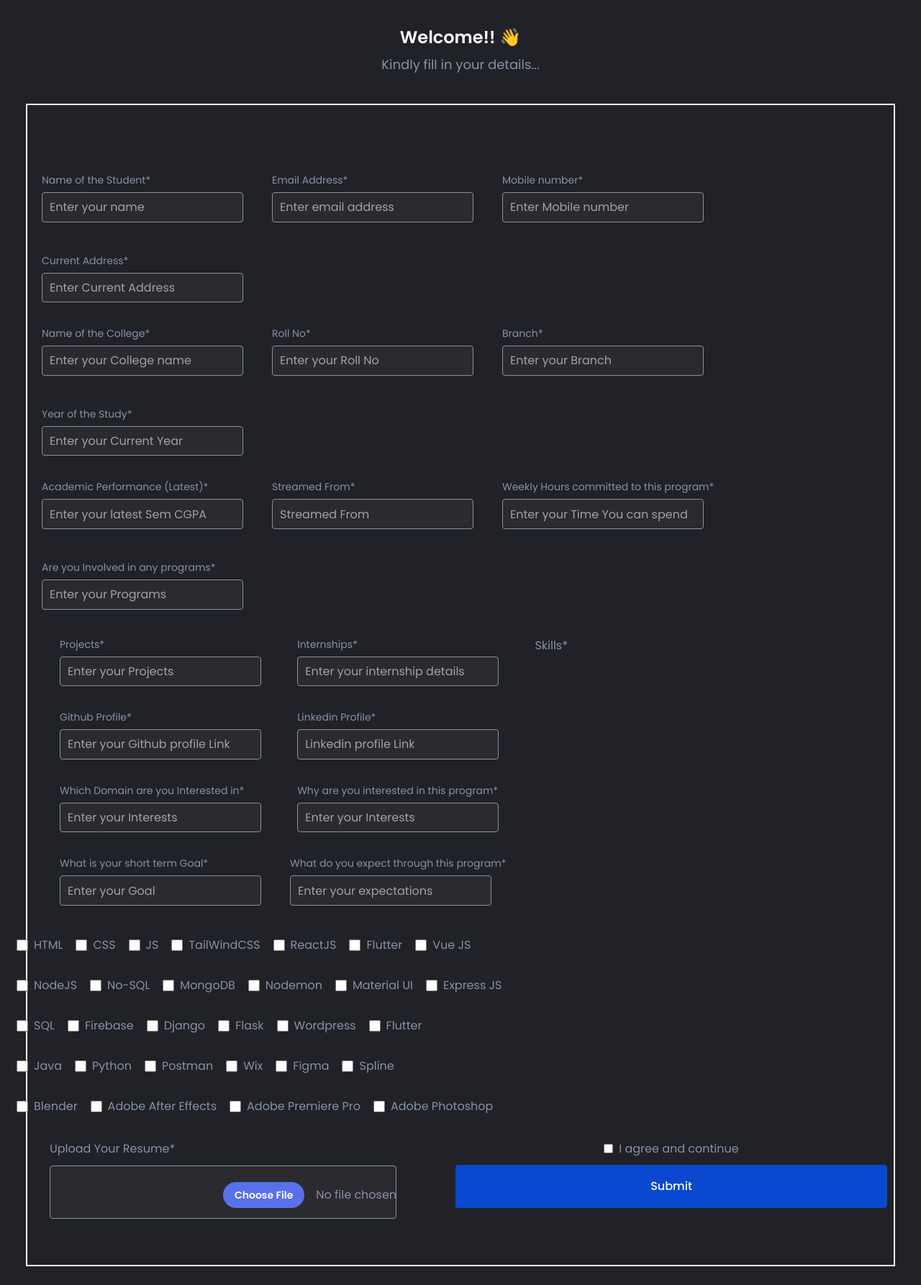
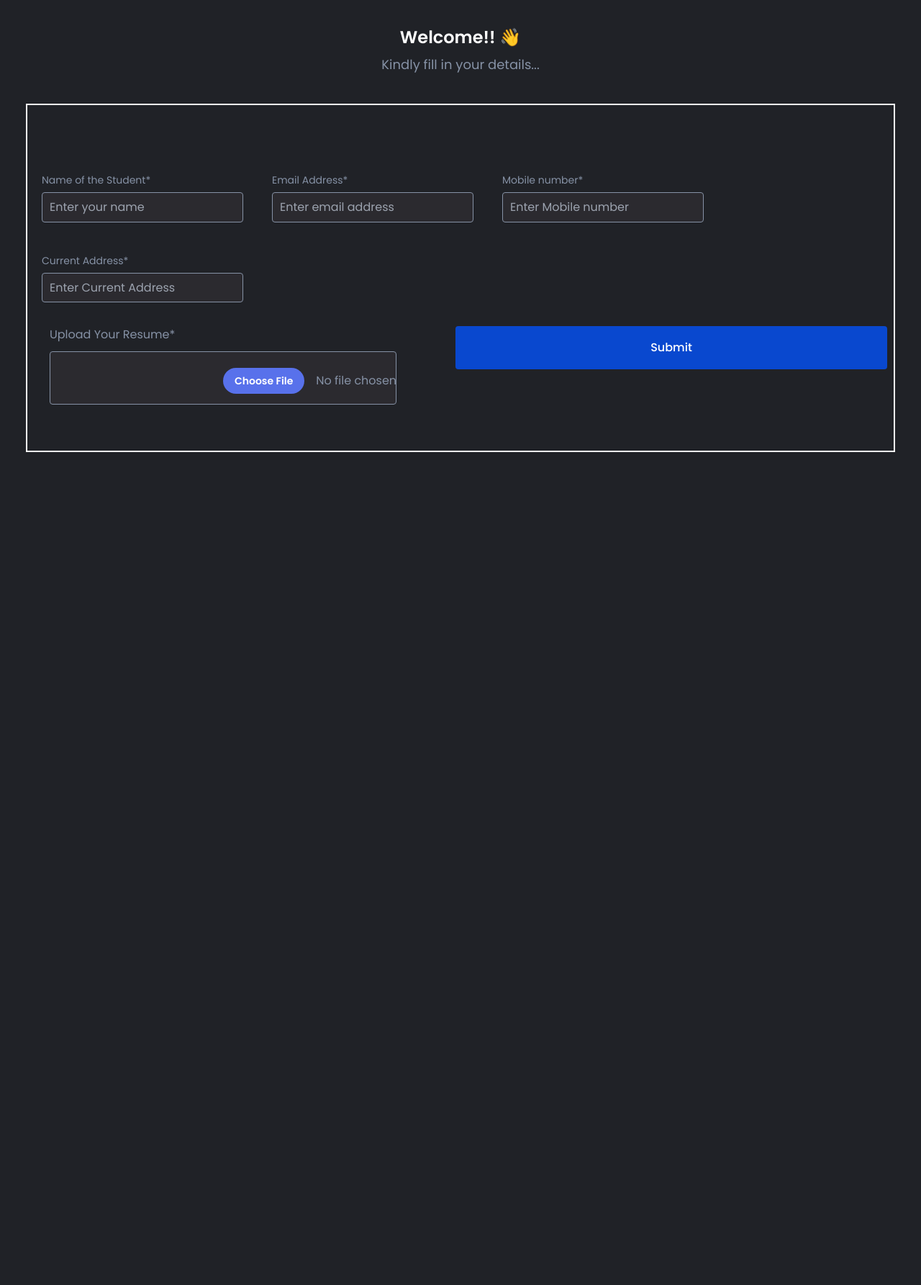
Before and after one commit to sisi-tarak/BackendFormUsingMERN, a React (Vite) app: page /register in a window 1280 px wide. Shown: the whole page at 72% size. After the commit the page ends 800 px from the top, so only its background shows below. Built offline with nearby package versions, Linux system fonts and the light colour scheme.

Commit message:
take few fields first, then created usestates and axios submit handel function to the form

```diff
--- a/src/Components/Signup/Signup.jsx
+++ b/src/Components/Signup/Signup.jsx
@@ -1,7 +1,23 @@
-import React from "react";
+import React, { useState } from "react";
 import "../Signup/Signup.css";
+import axios from "axios";
 
 const Signup = () => {
+  const [name, setName] = useState();
+  const [email, setEmail] = useState();
+  const [mobileno, setMobileno] = useState();
+  const [address, setAddress] = useState();
+  const [resume, setResume] = useState();
+
+  const handleSubmit = (e) => {
+    e.preventDefault();
+
+    axios
+      .post("", { name, email, mobileno, address, resume })
+      .then((result) => console.log(result))
+      .catch((err) => console.log(err));
+  };
+
   return (
     <div className="min-h-screen bg-[#202227] text-[#8692a6] font-poppins p-4">
       <div className="title">
@@ -10,6 +26,7 @@ const Signup = () => {
       </div>
 
       <div className="bango">
+        <form action="" onSubmit={handleSubmit}>
           <div className="modex">
             <div className="row1">
               <div className="cl1">
@@ -19,6 +36,7 @@ const Signup = () => {
                   required
                   placeholder="Enter your name"
                   id="inputs"
+                  onChange={(e) => setName(e.target.value)}
                 />
               </div>
 
@@ -29,6 +47,7 @@ const Signup = () => {
                   required
                   placeholder="Enter email address"
                   id="inputs"
+                  onChange={(e) => setEmail(e.target.value)}
                 />
               </div>
 
@@ -39,6 +58,7 @@ const Signup = () => {
                   required
                   placeholder="Enter Mobile number"
                   id="inputs"
+                  onChange={(e) => setMobileno(e.target.value)}
                 />
               </div>
 
@@ -49,11 +69,12 @@ const Signup = () => {
                   required
                   placeholder="Enter Current Address"
                   id="inputs"
+                  onChange={(e) => setAddress(e.target.value)}
                 />
               </div>
             </div>
 
-          <div className="row1">
+            {/* <div className="row1">
             <div className="cl1">
               <label htmlFor="College">Name of the College*</label>
               <input
@@ -272,7 +293,7 @@ const Signup = () => {
                   </label>
                 </div>
 
-                {/* Backend Skills */}
+
                 <div className="sk1">
                   <label htmlFor="NodeJS">
                     <input type="checkbox" name="NodeJS" value="NodeJS" />
@@ -386,28 +407,34 @@ const Signup = () => {
                 </div>
               </div>
             </div>
-          </div>
+          </div> */}
 
             <div className="mt-[30px] flex flex-row ml-[22px] gap-8 justify-center">
               <div className="flex flex-col gap-2 ">
                 <label htmlFor="fileip">Upload Your Resume*</label>
-              <input type="file" required id="fileip" />
+                <input
+                  type="file"
+                  required
+                  id="fileip"
+                  onChange={(e) => setResume(e.target.value)}
+                />
               </div>
 
               <div className="ml-[50px] flex flex-col items-center gap-[10px]">
-              <label
+                {/* <label
                   htmlFor="Agree"
                   className="flex items-center gap-2 cursor-pointer"
                 >
-                <input type="checkbox" name="Agree" value="Agree" />I agree and
-                continue
-              </label>
+                  <input type="checkbox" name="Agree" value="Agree" />I agree
+                  and continue
+                </label> */}
                 <button className="bg-[#0948cf] text-white flex items-center justify-center rounded h-[60px] w-[600px] cursor-pointer hover:bg-[#0736a0] transition-colors duration-300 font-medium ">
                   Submit
                 </button>
               </div>
             </div>
           </div>
+        </form>
       </div>
     </div>
   );
```
Lines whose indentation alone changed are shown as unchanged.
